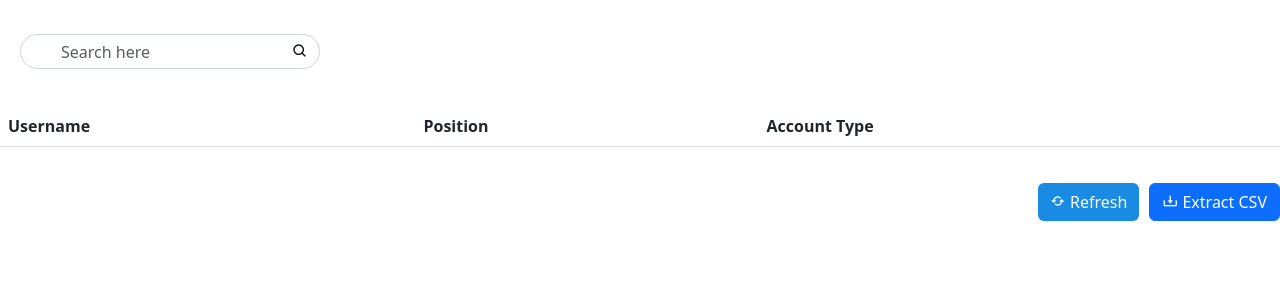
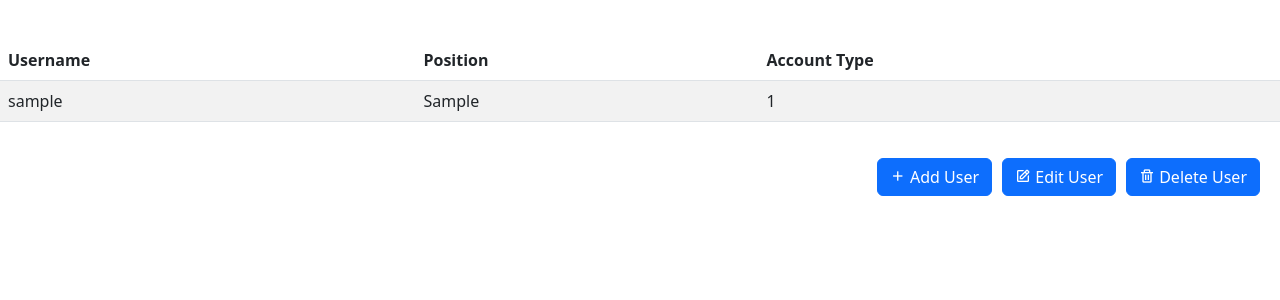
Before and after one commit to MedicineCabinet/Electronic-Medicine-Cabinet, a Flask app: page /accounts in a window 1280 px wide. Shown: the top 300 px of the page. Run offline with Flask 3, Linux system fonts and the light colour scheme; tables that the repository leaves empty or names only in its code hold one stand-in row (values such as "Sample post"); lists and menus that the app fills with data are empty.

Commit message:
Add search function only in doorlogs, connected login to database, and fetch user table in account settings

```diff
--- a/app.py
+++ b/app.py
@@ -27,7 +27,6 @@ def session_management():
 
 
 
-#Routing for the Login page
 @app.route('/', methods=['GET', 'POST'])
 def login():
     if request.method == 'POST':
@@ -35,26 +34,34 @@ def login():
         password = request.form['password']
         remember_me = 'remember_me' in request.form
 
-        if username in users and users[username] == password:
-            session['user'] = username  # Store the username in the session
+        cursor = conn.cursor(dictionary=True)
+        try:
+            # Fetch the user from the database
+            query = "SELECT * FROM users WHERE username = %s"
+            cursor.execute(query, (username,))
+            user = cursor.fetchone()
 
-            resp = make_response(redirect(url_for('home')))
+            # Check if user exists and password matches
+            if user and user['password'] == password:  # Consider using hashed passwords
+                session['user'] = username  # Store the username in the session
 
-            if remember_me:
-                # Set cookies to remember the username and password for 30 days
-                resp.set_cookie('username', username, max_age=30*24*60*60)
-                resp.set_cookie('password', password, max_age=30*24*60*60)
-                resp.set_cookie('remember_me', 'checked', max_age=30*24*60*60)
+                resp = make_response(redirect(url_for('home')))
+                if remember_me:
+                    resp.set_cookie('username', username, max_age=30*24*60*60)
+                    resp.set_cookie('password', password, max_age=30*24*60*60)
+                else:
+                    resp.delete_cookie('username')
+                    resp.delete_cookie('password')
+
+                return resp
             else:
-                # Clear the cookies if "Remember Me" is not checked
-                resp.delete_cookie('username')
-                resp.delete_cookie('password')
-                resp.delete_cookie('remember_me')
+                flash('Invalid username or password', 'danger')
+        except Exception as e:
+            print(f"Database error: {e}")  # Log any errors
+        finally:
+            cursor.close()
+    return render_template('login.html')
 
-            return resp
-        else:
-            flash('Invalid username or password', 'danger')
-    return render_template('login.html')
 
 #Routing for the Home page
 @app.route('/home')
@@ -83,99 +90,93 @@ def logout():
 
 @app.route('/inventory')
 def inventory():
-            search_term = request.args.get('search', '').lower()
-            sort_by = request.args.get('sort_by', 'name')  # Default to sorting by name
-            order = request.args.get('order', 'asc')  # Default to ascending order
+    search_term = request.args.get('search', '').lower()
+    sort_by = request.args.get('sort_by', 'name')  # Default to sorting by name
+    order = request.args.get('order', 'asc')  # Default to ascending order
 
-            # Ensure that only valid column names are used for sorting
-            valid_sort_columns = ['name', 'type', 'quantity', 'unit', 'date_stored', 'expiration_date']
-            if sort_by not in valid_sort_columns:
-                sort_by = 'name'  # Default to sorting by name if an invalid column is provided
+    # Ensure that only valid column names are used for sorting
+    valid_sort_columns = ['name', 'type', 'quantity', 'unit', 'date_stored', 'expiration_date']
+    if sort_by not in valid_sort_columns:
+        sort_by = 'name'  # Default to sorting by name if an invalid column is provided
 
-            # Use SQL-specific handling for numeric sorting when sorting by quantity
-            sort_column = 'CAST(quantity AS UNSIGNED)' if sort_by == 'quantity' else sort_by
+    # Use SQL-specific handling for numeric sorting when sorting by quantity
+    sort_column = 'CAST(quantity AS UNSIGNED)' if sort_by == 'quantity' else sort_by
 
-            # Set the sort order (asc or desc)
-            sort_order = 'ASC' if order == 'asc' else 'DESC'
+    # Set the sort order (asc or desc)
+    sort_order = 'ASC' if order == 'asc' else 'DESC'
 
-            # Fetch data from the database
-            cursor = conn.cursor(dictionary=True)
-            try:
-                # Modify query to include sorting
-                query = f"SELECT name, type, quantity, unit, date_stored, expiration_date FROM medicine_inventory ORDER BY {sort_column} {sort_order}"
-                cursor.execute(query)
-                inventory_items = cursor.fetchall()
+    # Fetch data from the database
+    cursor = conn.cursor(dictionary=True)
+    try:
+        # Modify query to include sorting
+        query = f"SELECT name, type, quantity, unit, date_stored, expiration_date FROM medicine_inventory ORDER BY {sort_column} {sort_order}"
+        cursor.execute(query)
+        inventory_items = cursor.fetchall()
 
-                # Filter inventory based on search term if applicable
-                if search_term:
-                    filtered_items = [
-                        item for item in inventory_items if (
-                            search_term in item["name"].lower() or
-                            search_term in item["type"].lower() or
-                            search_term in str(item["quantity"]) or
-                            search_term in item["unit"].lower() or
-                            search_term in item["date_stored"].isoformat().lower() or
-                            search_term in item["expiration_date"].isoformat().lower()
-                        )
-                    ]
-                else:
-                    filtered_items = inventory_items
+        # Filter inventory based on search term if applicable
+        if search_term:
+            filtered_items = [
+                item for item in inventory_items if (
+                    search_term in item["name"].lower() or
+                    search_term in item["type"].lower() or
+                    search_term in str(item["quantity"]) or
+                    search_term in item["unit"].lower() or
+                    search_term in item["date_stored"].isoformat().lower() or
+                    search_term in item["expiration_date"].isoformat().lower()
+                )
+            ]
+        else:
+            filtered_items = inventory_items
 
-            except Exception as e:
-                filtered_items = []
-                print(f"Database error: {e}")  # Log the error
-            finally:
-                cursor.close()
+    except Exception as e:
+        filtered_items = []
+        print(f"Database error: {e}")  # Log the error
+    finally:
+        cursor.close()
 
-            # If it's an AJAX request, return only the table rows
-            if request.headers.get('X-Requested-With') == 'XMLHttpRequest':
-                return render_template('inventory_table_rows.html', inventory_items=filtered_items)
+    # If it's an AJAX request, return only the table rows
+    if request.headers.get('X-Requested-With') == 'XMLHttpRequest':
+        return render_template('inventory_table_rows.html', inventory_items=filtered_items)
 
-            # Render full page otherwise
-            return render_template('inventory.html', inventory_items=filtered_items)
+    # Render full page otherwise
+    return render_template('inventory.html', inventory_items=filtered_items)
 
 @app.route('/doorlogs')
 def doorlogs():
     search_term = request.args.get('search', '').lower()
-    sort_by = request.args.get('sort_by', 'username')  # Default to sorting by time
+    sort_by = request.args.get('sort_by', 'username')  # Default to sorting by username
     order = request.args.get('order', 'asc')  # Default to ascending order
 
     valid_sort_columns = ['username', 'accountType', 'position', 'date', 'time', 'action_taken']
     if sort_by not in valid_sort_columns:
-        sort_by = 'username'  # Default to sorting by time
+        sort_by = 'username'  # Default to sorting by username
 
     sort_order = 'ASC' if order == 'asc' else 'DESC'
 
     cursor = conn.cursor(dictionary=True)
     try:
-        query = f"SELECT username, accountType, position, date, time, action_taken FROM door_logs ORDER BY {sort_by} {sort_order}"
-        cursor.execute(query)
+        # Base query
+        query = f"SELECT username, accountType, position, date, time, action_taken FROM door_logs"
+        if search_term:
+            query += f" WHERE username LIKE %s OR accountType LIKE %s OR position LIKE %s OR date LIKE %s OR time LIKE %s OR action_taken LIKE %s"
+            like_term = f"%{search_term}%"
+            cursor.execute(query, (like_term, like_term, like_term, like_term, like_term, like_term))
+        else:
+            cursor.execute(query)
+
         door_logs = cursor.fetchall()
 
-        if search_term:
-            filtered_logs = [
-                log for log in door_logs if (
-                    search_term in log["username"].lower() or
-                    search_term in log["accountType"].lower() or
-                    search_term in log["position"].lower() or
-                    search_term in log["date"].isoformat().lower() or
-                    search_term in log["time"].isoformat().lower() or
-                    search_term in log["action_taken"].lower()
-                )
-            ]
-        else:
-            filtered_logs = door_logs
-
     except Exception as e:
-        filtered_logs = []
+        door_logs = []
         print(f"Database error: {e}")
     finally:
         cursor.close()
 
     if request.headers.get('X-Requested-With') == 'XMLHttpRequest':
-        return render_template('doorlogs_table_rows.html', door_logs=filtered_logs)
+        return render_template('doorlogs_table_rows.html', door_logs=door_logs)
 
-    return render_template('doorlogs.html', door_logs=filtered_logs)
+    return render_template('doorlogs.html', door_logs=door_logs)
+
 
 
 @app.route('/notification')
@@ -184,7 +185,26 @@ def notification():
 
 @app.route('/accounts')
 def accounts():
-    return render_template('accounts.html')
+    cursor = conn.cursor(dictionary=True)
+    try:
+        # Base query
+        query = f"SELECT username, position, accountType FROM users"
+
+        cursor.execute(query)
+
+        users = cursor.fetchall()
+
+    except Exception as e:
+        users = []
+        print(f"Database error: {e}")
+    finally:
+        cursor.close()
+
+    if request.headers.get('X-Requested-With') == 'XMLHttpRequest':
+        return render_template('accounts_table_rows.html', users=users)
+
+    return render_template('accounts.html', users=users)
+
 
 
 if __name__ == '__main__':
--- /dev/null
+++ b/static/styles/accounts.css
@@ -0,0 +1,10 @@
+.button-container {
+    padding: 20px;
+    margin-left: auto;
+    display: flex;
+    justify-content: flex-end;
+}
+
+.button-container button {
+    margin-left: 10px;
+}
--- a/static/styles/doorlogs.css
+++ b/static/styles/doorlogs.css
@@ -15,6 +15,10 @@
 .button-container .btn {
     margin-left: 10px;
     margin-bottom: 10px;
+}
+
+.button-group {
+    padding: 20px;
 }
 
 /* Change background color and font color of active tab */
--- a/static/styles/home_style.css
+++ b/static/styles/home_style.css
@@ -1,5 +1,9 @@
 /* General sidebar and offcanvas styles */
 
+.body {
+    margin-left: 0px;
+    padding-left: 0px;
+}
 
 .sidebar, .offcanvas {
     height: 100vh;
--- a/static/styles/inventory.css
+++ b/static/styles/inventory.css
@@ -1,3 +1,8 @@
+.body {
+    margin: 0px;
+    padding: 0px;
+}
+
 /* Set a fixed height for the table's container */
 .table-container {
     height: 200px;
@@ -15,6 +20,10 @@
 .button-container .btn {
     margin-left: 10px;
     margin-bottom: 10px;
+}
+
+.button-group {
+    padding: 20px;
 }
 
 /* Change background color and font color of active tab */
--- a/templates/accounts.html
+++ b/templates/accounts.html
@@ -6,7 +6,7 @@
     <title>Accounts</title> <!-- Changed title from "Inventory" to "Accounts" -->
     <link href="https://cdn.jsdelivr.net/npm/bootstrap@5.3.0/dist/css/bootstrap.min.css" rel="stylesheet">
     <link href="https://cdn.jsdelivr.net/npm/boxicons@2.1.1/css/boxicons.min.css" rel="stylesheet">
-    <link rel="stylesheet" href="{{ url_for('static', filename='styles/inventory.css') }}"> <!-- Link to external CSS -->
+    <link rel="stylesheet" href="{{ url_for('static', filename='styles/accounts.css') }}"> <!-- Link to external CSS -->
 </head>
 <body>
     <div>
@@ -14,12 +14,7 @@
             <div class="tab-pane fade show active" id="medicine" role="tabpanel">
                 <div class="inventory-header d-flex justify-content-between align-items-center mb-3">
                     <div class="search-bar mt-4">
-                        <form method="GET" action="{{ url_for('inventory') }}" class="d-flex" onsubmit="searchInventory(event)">
-                            <input type="text" name="search" placeholder="Search here" class="form-control" style="margin: 10px 0 0 10px;">
-                            <button type="submit" class="btn" style="margin: 10px 0 0 -40px; background-color: transparent; color: black; border: none;">
-                                <span class='bx bx-search' style="color: black;"></span>
-                            </button>
-                        </form>
+
                     </div>
                 </div>
 
@@ -32,12 +27,16 @@
                                 <th>Account Type</th>
                             </tr>
                         </thead>
+                            <tbody id="account-table-body">
+                                {% include 'accounts_table_rows.html' %}
+                            </tbody>
                     </table>
                 </div>
 
                 <div class="button-container">
-                    <button class="btn btn-custom-blue" onclick="refreshPage()"><i class='bx bx-refresh'></i> Refresh</button>
-                    <button class="btn btn-primary"><i class='bx bx-download'></i> Extract CSV</button>
+                    <button class="btn btn-primary" onclick="addUser()"><i class='bx bx-plus'></i> Add User</button>
+                    <button class="btn btn-primary" onclick="editUser()"><i class='bx bx-edit'></i> Edit User</button>
+                    <button class="btn btn-primary" onclick="delUser()"><i class='bx bx-trash'></i> Delete User</button>
                 </div>
             </div>
         </div>
--- /dev/null
+++ b/templates/accounts_table_rows.html
@@ -0,0 +1,11 @@
+{% for log in users %}
+<tr>
+    <td>{{ log.username }}</td>
+    <td>{{ log.position }}</td>
+    <td>{{ log.accountType }}</td>
+</tr>
+{% else %}
+<tr>
+    <td colspan="3">No logs found</td>
+</tr>
+{% endfor %}
--- a/templates/inventory.html
+++ b/templates/inventory.html
@@ -32,7 +32,7 @@
                     </div>
                 </div>
 
-                <div class="table-responsive" style="max-height: 800px; overflow-y: auto;">
+                <div class="table-responsive" style="max-height: 79vh; overflow-y: auto;">
                     <table class="table table-striped">
                         <thead>
                             <tr>
@@ -50,7 +50,7 @@
                     </table>
                 </div>
 
-                <div class="button-container">
+                <div class="button-container" style="padding-right: 20px;">
                     <button class="btn btn-custom-blue" onclick="refreshPage()"><i class='bx bx-refresh'></i> Refresh</button>
                     <button class="btn btn-primary"><i class='bx bx-download'></i> Extract CSV</button>
                 </div>
```
Also changed, not shown: static/scripts/doorlogs.js (+5 -3 lines), templates/doorlogs.html (+5 -3 lines).
